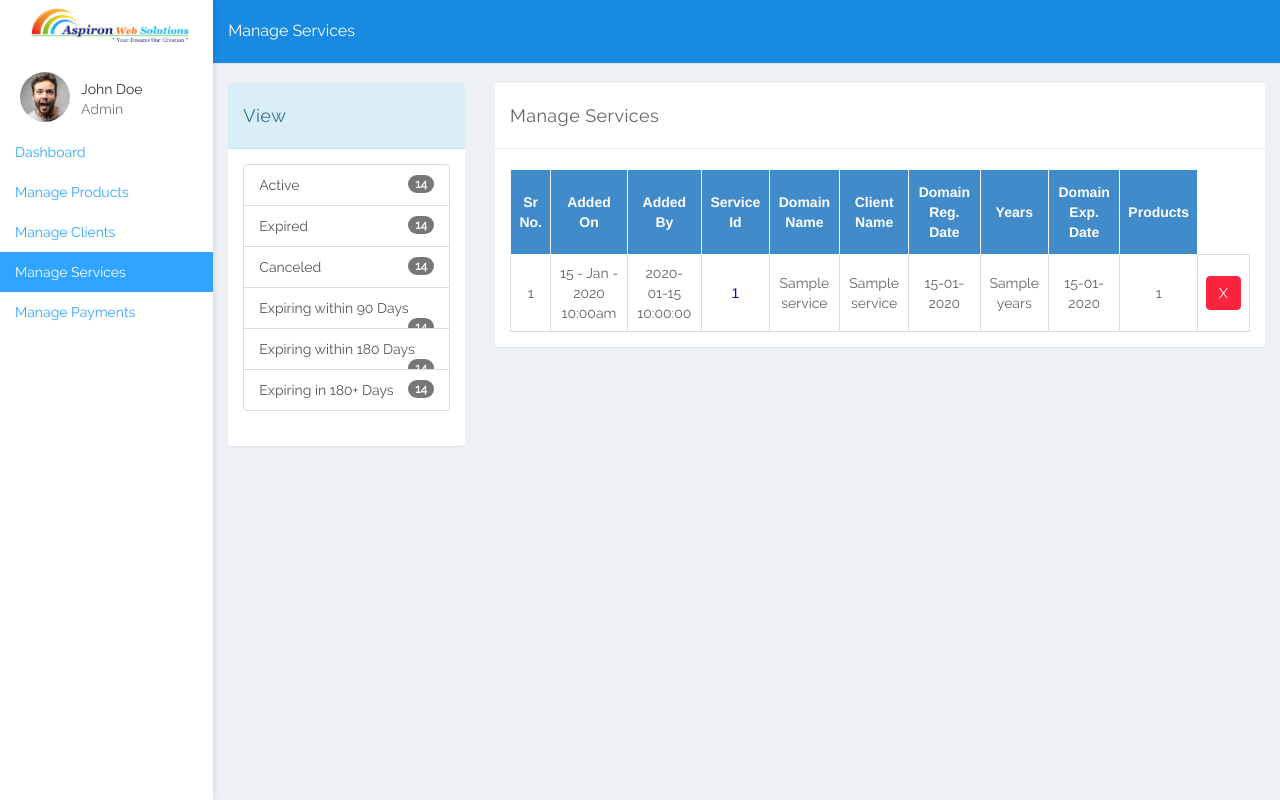
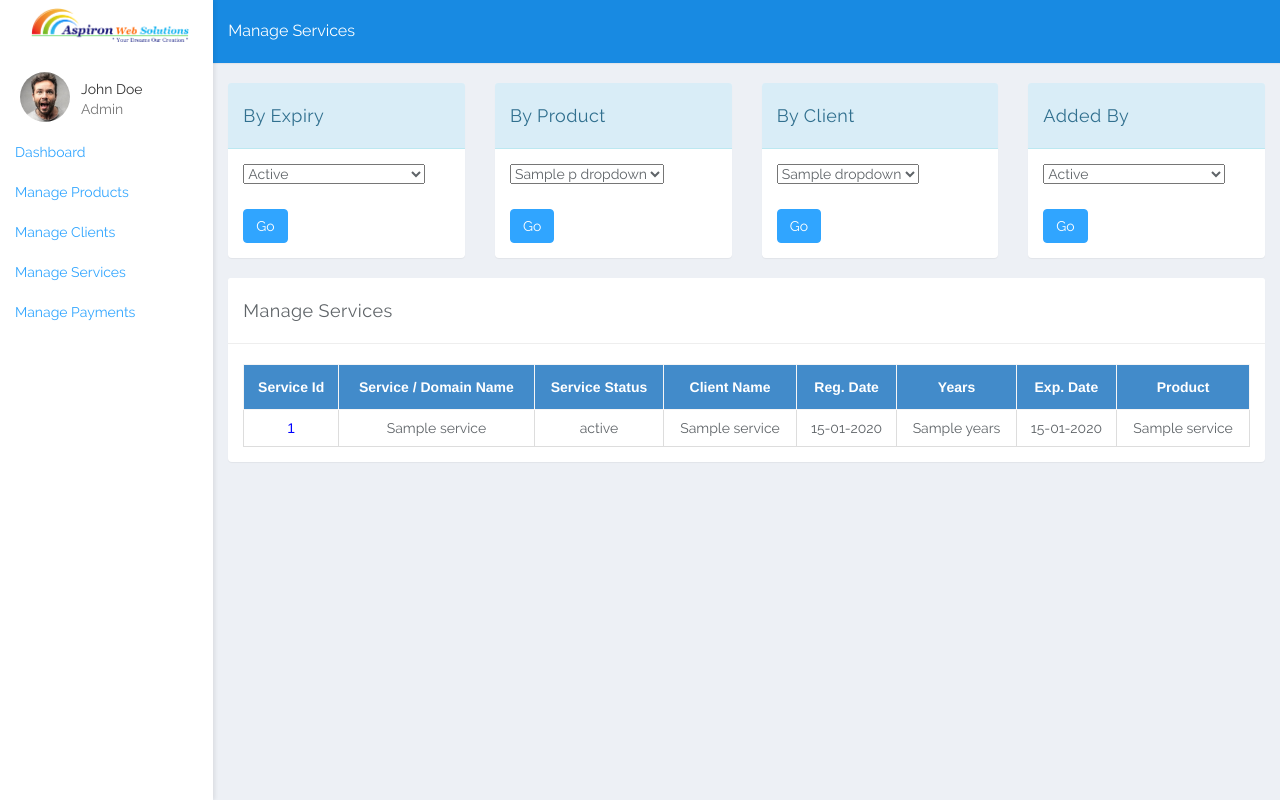
Before and after one commit to dhaivat28/clientarea, a CodeIgniter app: template application/views/admin/filter_service.php in a window 1280 px wide. Run offline with CodeIgniter, Linux system fonts and the light colour scheme; the template is opened without the code that fills it: most values are stand-ins (such as "Sample title", 1, 10 or a date in 2020).

Commit message:
fetched product,client and admin details on filters page

```diff
--- a/application/controllers/services.php
+++ b/application/controllers/services.php
@@ -52,7 +52,8 @@ class Services extends CI_Controller {
 			$now = new DateTime();
 			$now->setTimezone(new DateTimezone('Asia/Kolkata'));
 		 	$n = $now->format('Y-m-d H:i:s');
-			$final_array= array('client_name' => $client_name,'expiry_date' => $expiry_date,'added_on' => $n,'added_by'=>$admin_name,'service_id'=>$service_id,'product_name'=>$product_name);
+			$service_status = "Active";
+			$final_array= array('service_status'=>$service_status,'client_name' => $client_name,'expiry_date' => $expiry_date,'added_on' => $n,'added_by'=>$admin_name,'service_id'=>$service_id,'product_name'=>$product_name);
 			$data = array_merge($data, $final_array);
 			// main service execution
 			$done = $this->sm->add_service($data);
--- a/application/models/servicesmodel.php
+++ b/application/models/servicesmodel.php
@@ -44,6 +44,7 @@ class Servicesmodel extends CI_Model {
 							->select('added_by')
 							->select('service_id')
 							->select('service_name')
+							->select('service_status')
 							->select('client_id')
 							->select('client_name')
 							->select('p_date')
--- a/application/views/admin/filter_service.php
+++ b/application/views/admin/filter_service.php
@@ -36,7 +36,7 @@
 			<li><?= anchor("dashboard",'Dashboard'); ?></li>
 			<li><?= anchor("products",'Manage Products'); ?></li>
 			<li><?= anchor("client/manageclient",'Manage Clients'); ?></li>
-			<li><?= anchor("services/manage_services",'Manage Services',['id'=>'active']); ?></li>
+			<li><?= anchor("services/manage_services",'Manage Services'); ?></li>
 			<li><?= anchor("payments/manage_payments",'Manage Payments'); ?></li>
 
 
@@ -53,29 +53,145 @@
 
 		<div class="row">
 
-		</div>
-		<div class="row">
 			<div class="col-lg-3">
 				<div class="panel panel-info">
 					<div class="panel-heading">
-						View
+					By	Expiry
 					</div>
 					<div class="panel-body">
-						<ul class="list-group">
-							<a href="#" class="list-group-item">Active<span class="badge">14</span></a>
-							<a href="#" class="list-group-item">Expired<span class="badge">14</span></a>
-							<a href="#" class="list-group-item">Canceled<span class="badge">14</span></a>
-							<a href="#" class="list-group-item">Expiring within 90 Days<span class="badge">14</span></a>
-							<a href="#" class="list-group-item">Expiring within 180 Days<span class="badge">14</span></a>
-							<a href="#" class="list-group-item">							Expiring in 180+ Days
-							<span class="badge">14</span></a>
 
+						<?php echo form_open('filter/expiry'); ?>
+							<div class="form-group">
+								<div class="row">
+									<div class="col-lg-6">
+										<select name="years">
+										<option value="+1 years">Active</option>
+										<option value="+2 years">Expired</option>
+										<option value="+3 years">Canceled</option>
+										<option value="+4 years">Expiring within 90 Days</option>
+										<option value="+5 years">Expiring within 180 Days</option>
+										<option value="+5 years">Expiring in 180 plus Days</option>
 
-						</ul>
+										</select>
+									</div>
+									<div class="col-lg-6">
+										<div class="form-error-custom">
+											<?php echo form_error('cname'); ?>
+										</div>
+									</div>
+								</div>
+							</div>
+							<?php echo form_submit(['name'=>'submit','value'=>'Go','class'=>'btn btn-primary']); ?>
+							<?php echo form_close(); ?>
 					</div>
 				</div>
 			</div>
-			<div class="col-lg-9">
+
+			<div class="col-lg-3">
+				<div class="panel panel-info">
+					<div class="panel-heading">
+						By Product
+					</div>
+					<div class="panel-body">
+
+						<?php echo form_open('filter/expiry'); ?>
+							<div class="form-group">
+								<div class="row">
+									<div class="col-lg-6">
+										<select name="product_id" >
+											<?php
+											foreach($p_dropdown as $dlist)
+											{
+											?>
+											<option value="<?=$dlist['product_id']?>"><?=$dlist['product_name']?></option>
+											<?php
+											}
+											?>
+										</select>
+									</div>
+									<div class="col-lg-6">
+										<div class="form-error-custom">
+											<?php echo form_error('cname'); ?>
+										</div>
+									</div>
+								</div>
+							</div>
+							<?php echo form_submit(['name'=>'submit','value'=>'Go','class'=>'btn btn-primary']); ?>
+							<?php echo form_close(); ?>
+					</div>
+				</div>
+			</div>
+
+			<div class="col-lg-3">
+				<div class="panel panel-info">
+					<div class="panel-heading">
+						By Client
+					</div>
+					<div class="panel-body">
+
+						<?php echo form_open('filter/expiry'); ?>
+							<div class="form-group">
+								<div class="row">
+									<div class="col-lg-6">
+
+											<select name="client_id" >
+												<?php	foreach($dropdown_list as $dlist) { ?>
+												<option value="<?=$dlist['client_id']?>"><?=$dlist['cname']?></option>
+												<?php	 } ?>
+											</select>
+
+
+									</div>
+									<div class="col-lg-6">
+										<div class="form-error-custom">
+											<?php echo form_error('client_id'); ?>
+										</div>
+									</div>
+								</div>
+							</div>
+							<?php echo form_submit(['name'=>'submit','value'=>'Go','class'=>'btn btn-primary']); ?>
+							<?php echo form_close(); ?>
+					</div>
+				</div>
+			</div>
+
+			<div class="col-lg-3">
+				<div class="panel panel-info">
+					<div class="panel-heading">
+						Added By
+					</div>
+					<div class="panel-body">
+
+						<?php echo form_open('filter/expiry'); ?>
+							<div class="form-group">
+								<div class="row">
+									<div class="col-lg-6">
+										<select name="years">
+										<option value="+1 years">Active</option>
+										<option value="+2 years">Expired</option>
+										<option value="+3 years">Canceled</option>
+										<option value="+4 years">Expiring within 90 Days</option>
+										<option value="+5 years">Expiring within 180 Days</option>
+										<option value="+5 years">Expiring in 180 plus Days</option>
+
+										</select>
+									</div>
+									<div class="col-lg-6">
+										<div class="form-error-custom">
+											<?php echo form_error('cname'); ?>
+										</div>
+									</div>
+								</div>
+							</div>
+							<?php echo form_submit(['name'=>'submit','value'=>'Go','class'=>'btn btn-primary']); ?>
+							<?php echo form_close(); ?>
+					</div>
+				</div>
+			</div>
+		</div>
+
+		<div class="row">
+			<div class="col-lg-12">
 				<div class="panel panel-default">
 					<div class="panel-heading">
 						<div class="row">
@@ -90,17 +206,14 @@
 						<table class="domain-table">
 						    <thead>
 						    <tr>
-						        <th>Sr No.</th>
-								  <th>Added On</th>
-								  <th>Added By</th>
-								  <th>Service Id</th>
-								  <th>Domain Name</th>
-						        <th>Client Name</th>
-						        <th>Domain Reg. Date</th>
-								  <th>Years</th>
-						        <th>Domain Exp. Date</th>
-							    <th>Products</th>
-
+								 <th>Service Id</th>
+								 <th>Service / Domain Name</th>
+								 <th>Service Status</th>
+								 <th>Client Name</th>
+								 <th>Reg. Date</th>
+								 <th>Years</th>
+								 <th>Exp. Date</th>
+								<th>Product</th>
 						    </tr>
 						    </thead>
 							 <tbody>
@@ -110,24 +223,22 @@
 					 			if( count($all_services)):
 						   	foreach ($all_services as $k): ?>
 								<tr>
-									<td> <?= ++$count ?></td>
-									<td><?= date("d - M - Y h:ia",  strtotime($k->added_on));?></td>
-									<td><?= $k->added_by ?></td>
+
 									<td>
 										<div class="blue-service">
 											<?= $k->service_id ?>
 										</div>
 									</td>
 									<td><?= $k->service_name ?></td>
+									<td><?= $k->service_status ?></td>
 									<td><?= $k->client_name ?></td>
 									<td><?= date("d-m-Y", strtotime($k->p_date));?></td>
 									<td><?= $k->years ?></td>
 									<td><?= date("d-m-Y", strtotime($k->expiry_date));?></td>
-										<td><?= $k->product_id ?></td>
+										<td><?= $k->product_name ?></td>
 
-
-									<td>		<?=anchor("services/delete_service/{$k->service_id}",'X',['class'=>'btn btn-danger']); ?>
-									</td>
+									<!-- <td>		<?=anchor("services/delete_service/{$k->service_id}",'X',['class'=>'btn btn-danger']); ?>
+									</td> -->
 
 											</tr>
 						   <?php endforeach; ?>
--- a/application/views/admin/manage_services.php
+++ b/application/views/admin/manage_services.php
@@ -99,6 +99,7 @@
 								  <th>Added On</th>
 								  <th>Added By</th>
 								  <th>Service Id</th>
+								  <th>Service Status</th>
 								  <th>Service / Domain Name</th>
 						        <th>Client Name</th>
 						        <th>Reg. Date</th>
@@ -123,6 +124,7 @@
 											<?= $k->service_id ?>
 										</div>
 									</td>
+									<td><?= $k->service_status ?></td>
 									<td><?= $k->service_name ?></td>
 									<td><?= $k->client_name ?></td>
 									<td><?= date("d-m-Y", strtotime($k->p_date));?></td>
```
Also changed, not shown: application/controllers/filters.php (+9 -1 lines), clientarea.sql (+33 -53 lines).
